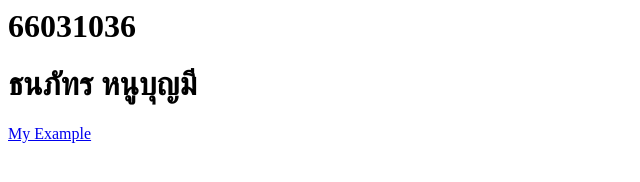
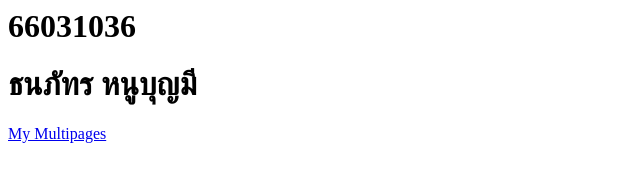
Before and after one commit to thanapat-hnu/thanapat-hnu.github.io, a plain HTML site: page index.html in a window 1280 px wide. Shown: the full height of the page, 0-640 px from the left. Drawn offline with Linux system fonts and the light colour scheme.

Commit message:
Update index.html

```diff
--- a/index.html
+++ b/index.html
@@ -1,3 +1,3 @@
 <h1>66031036&nbsp;</h1>
 <h1>ธนภัทร หนูบุญมี</h1>
-<a href='./Example' >My Example</a>
+<a href='https://thanapat-hnu.github.io/_multipages/' >My Multipages</a>
```
